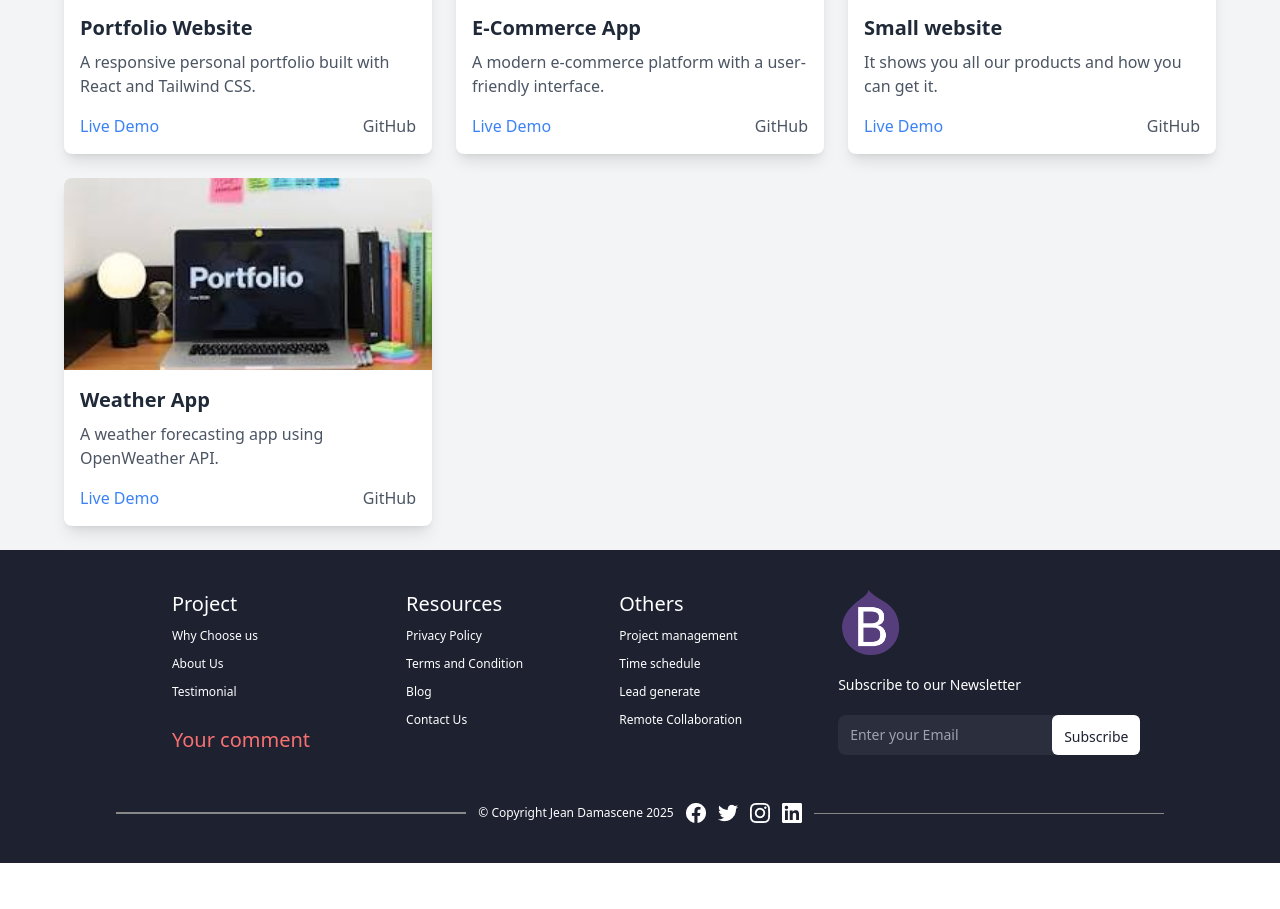
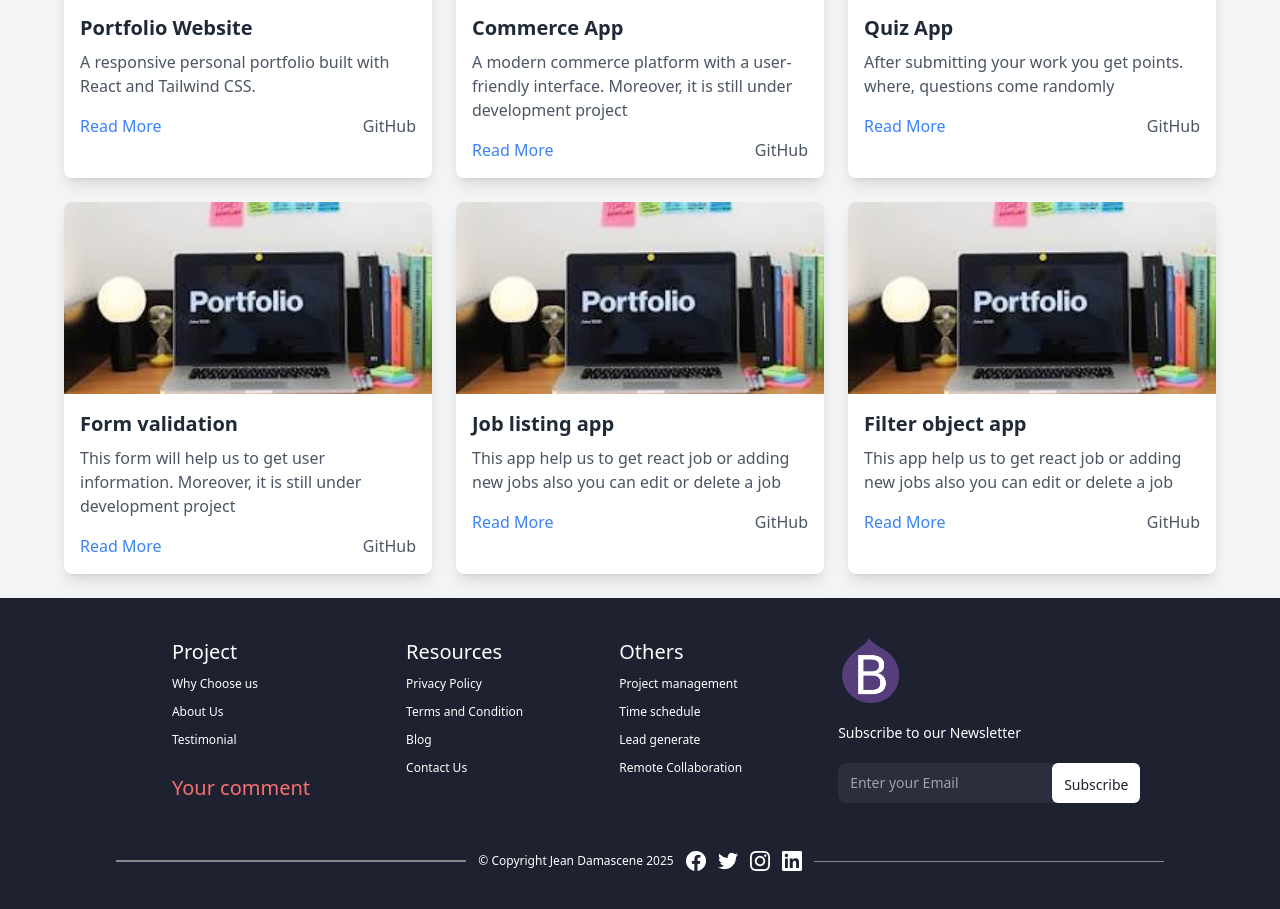
Before and after one commit to benidama/BJD-portfolio, a React (Vite) app: page /projects in a window 1280 px wide. Shown: the part 459-1368 px from the top of the page. Before the commit the page ends 1322 px from the top, so only its background shows below. Built offline with nearby package versions, Linux system fonts and the light colour scheme.

Commit message:
Finalising my portfolio project

```diff
--- a/src/components/Footer.jsx
+++ b/src/components/Footer.jsx
@@ -169,10 +169,27 @@ function Footer() {
         <h4 className="text-[rgba(255,255,255,1)] font-light text-xs">
           © Copyright Jean Damascene {date}
         </h4>
-        <img src={fb} alt="Facebook logo" />
-        <img src={x} alt="Twitter logo" />
-        <img src={ig} alt="Instagram logo" />
-        <img src={linkedIn} alt="LinkedIn logo" />
+        <a href="https://www.facebook.com/share/1HB7rqeN6Y/" target="_blank">
+          <img src={fb} alt="Facebook logo" />
+        </a>
+        <a
+          href="https://x.com/BenimanaJeanDa1?t=Yl_XBHHPZAWc8EXt7zr7Ag&s=09"
+          target="_blank"
+        >
+          <img src={x} alt="Twitter logo" />
+        </a>
+        <a
+          href="https://www.instagram.com/beni_dama?igsh=Y2ZwZTdtZGM1MTYw"
+          target="_blank"
+        >
+          <img src={ig} alt="Instagram logo" />
+        </a>
+        <a
+          href="https://www.linkedin.com/in/jean-damascene-benimana-9001b7209/"
+          target="_blank"
+        >
+          <img src={linkedIn} alt="LinkedIn logo" />
+        </a>
         <hr className="border-[rgba(136,136,136,1)] boInstagram logorder-[1px] w-[350px]" />
       </div>
     </footer>
--- a/src/components/Hero.jsx
+++ b/src/components/Hero.jsx
@@ -3,11 +3,11 @@ import { useState } from "react";
 
 const Hero = ({ title = "Hi, Welcome to My Portfolio" }) => {
   let paragraph =
-    "I'am Jean Damascene BENIMANA, a passionate Front-End Developer with a knack for crafting visually appealing, user-friendly, and responsive web applications. With expertise in HTML, CSS (Tailwind CSS), JavaScript, React js, and basic knowledge on node js. I bring ideas to life through clean, efficient code and intuitive designs. Whether it's building interactive interfaces or solving complex UI challenges, I’m committed to delivering seamless user experiences.";
+    "I'am Jean Damascene BENIMANA, a passionate Front-End Developer with a knack for crafting visually appealing, user-friendly, and responsive web applications. With expertise in HTML, CSS (Tailwind CSS), JavaScript, React js, and basic knowledge on node js or back-end. I bring ideas to life through clean, efficient code and intuitive designs. Whether it's building interactive interfaces or solving complex UI challenges, I’m committed to delivering seamless user experiences.";
 
   const [showMore, setShowMore] = useState(false);
   if (!showMore) {
-    paragraph = paragraph.substring(0, 300) + "...";
+    paragraph = paragraph.substring(0, 370) + "...";
   }
 
   return (
@@ -33,7 +33,7 @@ const Hero = ({ title = "Hi, Welcome to My Portfolio" }) => {
               {paragraph}
               <span
                 onClick={() => setShowMore((prevState) => !prevState)}
-                className="text-cyan-400 mb-5 hover:text-pink-600 text-2xl pl-3 underline"
+                className="text-cyan-400 mb-5 hover:text-pink-600 text-xl pl-3 underline"
               >
                 {showMore ? "Less Info" : "More Info"}
               </span>
--- a/src/components/HomeCard.jsx
+++ b/src/components/HomeCard.jsx
@@ -23,9 +23,10 @@ const HomeCard = () => {
           <Card bg="bg-indigo-100">
             <h2 className="text-2xl font-bold">For Back-end Projects</h2>
             <p className="mt-2 mb-4">
-              List of back-end projects where I will need to know Js,Express.js,
+              List of back-end projects where I will need to know Express.js,
               MySQL/PostgreSQL,JSON Web Tokens (JWT) for user authentication,and
-              dotenv in to back-end projects.
+              dotenv in to back-end projects.Even if I have some basic
+              knowledge's
             </p>
             <Link
               to="/projects"
--- a/src/components/ProjectCard.jsx
+++ b/src/components/ProjectCard.jsx
@@ -8,30 +8,48 @@ const ProjectCard = () => {
       description:
         "A responsive personal portfolio built with React and Tailwind CSS.",
       // image: " portfolio ",
-      liveLink: "https://ui-big-project.vercel.app/",
-      githubLink: "https://github.com/benidama/portfolio",
+      liveLink: "https://bjd-portfolio.vercel.app/",
+      githubLink: "https://github.com/benidama/BJD-portfolio",
     },
     {
-      name: "E-Commerce App",
+      name: "Commerce App",
       description:
-        "A modern e-commerce platform with a user-friendly interface.",
+        "A modern commerce platform with a user-friendly interface. Moreover, it is still under development project",
       // image: " commerce",
       liveLink: "https://all-about-react-js.vercel.app/",
       githubLink: "https://github.com/benidama/allAbout-ReactJS",
     },
     {
-      name: "Small website",
-      description: "It shows you all our products and how you can get it.",
-      // image: "small ",
-      liveLink: "https://benidama.github.io/online-shopping-website/",
-      githubLink: "https://github.com/benidama/online-shopping-website",
+      name: "Quiz App",
+      description:
+        "After submitting your work you get points. where, questions come randomly",
+      // image: " commerce",
+      liveLink: "https://react-quiz-app-five-gamma.vercel.app/",
+      githubLink: "https://github.com/benidama/React-quiz-app",
     },
     {
-      name: "Weather App",
-      description: "A weather forecasting app using OpenWeather API.",
+      name: "Form validation",
+      description:
+        "This form will help us to get user information. Moreover, it is still under development project",
+      // image: "small ",
+      liveLink: "https://benidama.github.io/Registration-form/",
+      githubLink: "https://github.com/benidama/Registration-form",
+    },
+    {
+      name: "Job listing app",
+      description:
+        "This app help us to get react job or adding new jobs also you can edit or delete a job",
       // image: <weather/>,
-      liveLink: "https://benidama.github.io/profile-cards/",
-      githubLink: "https://github.com/benidama/profile-cards",
+      liveLink: "https://react-jobs-gray.vercel.app/",
+      githubLink: "https://github.com/benidama/React-jobs",
+    },
+    {
+      name: "Filter object app",
+      description:
+        "This app help us to get react job or adding new jobs also you can edit or delete a job",
+      // image: <weather/>,
+      liveLink: "https://benidama.github.io/Filfterobject/filer.html",
+      githubLink: "https://github.com/benidama/Filfterobject",
     },
   ];
   return (
@@ -64,7 +82,7 @@ const ProjectCard = () => {
                   target="_blank"
                   className="text-blue-500 hover:underline"
                 >
-                  Live Demo
+                  Read More
                 </a>
                 <a
                   href={project.githubLink}
```
